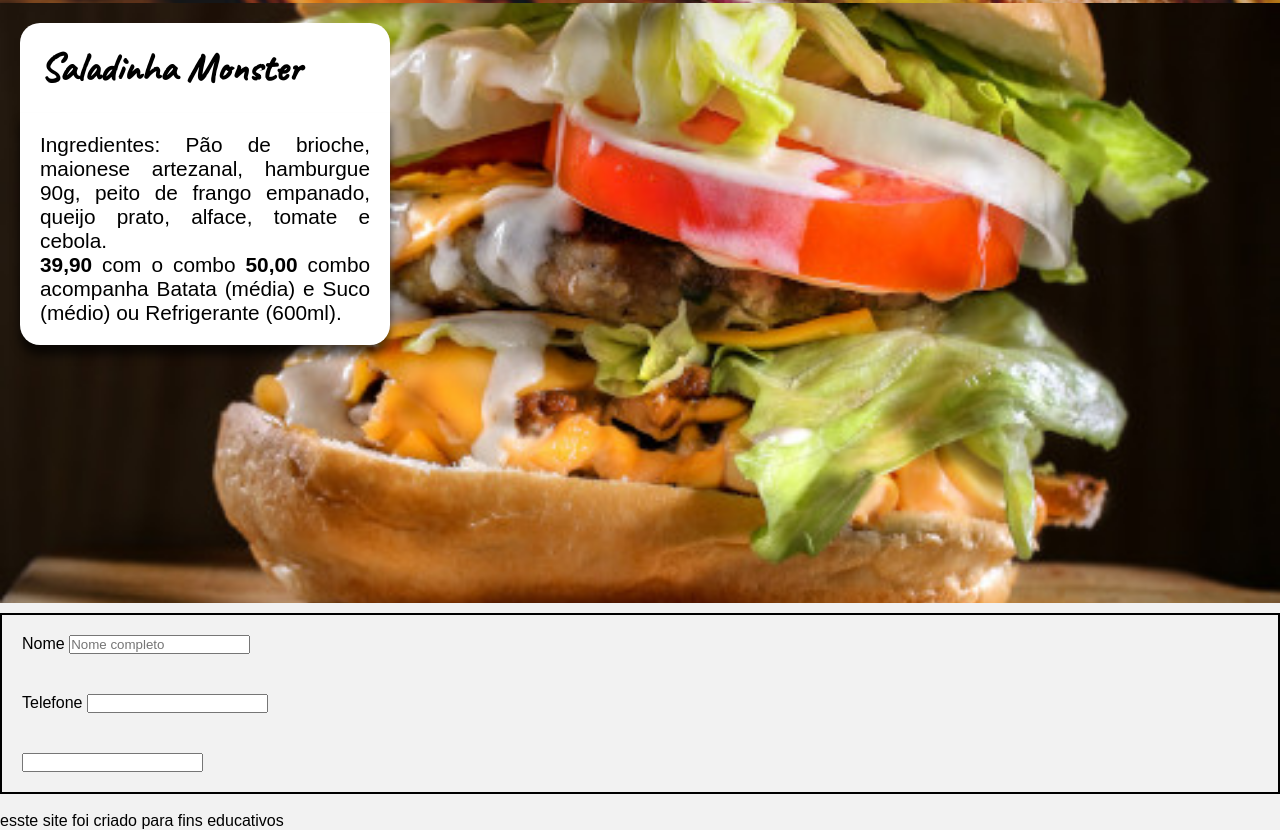
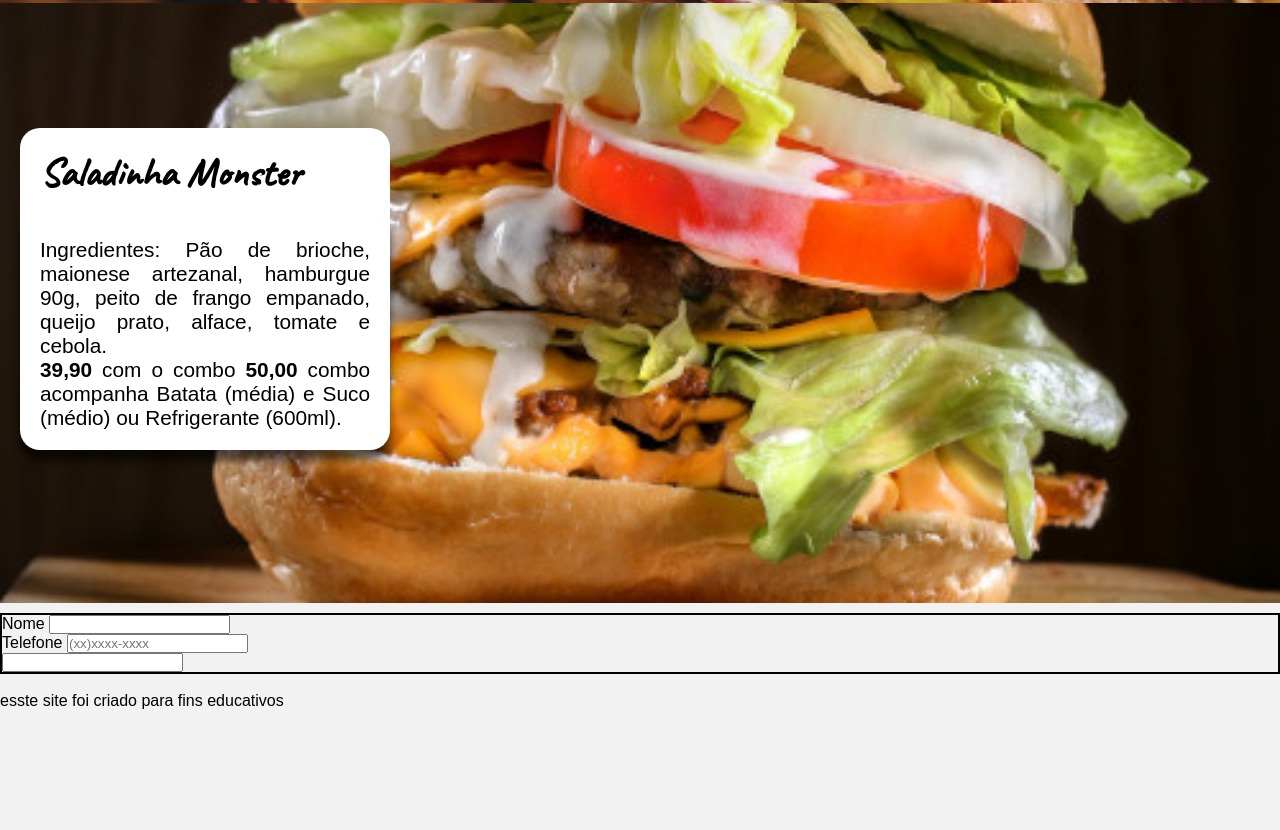
Before and after one commit to gustavogoncalvesdasilva/hora-do-lanche, a plain HTML site: page index.html in a window 1280 px wide. Shown: the part 741-1571 px from the top of the page. After the commit the page ends 1451 px from the top, so only its background shows below. Drawn offline with Linux system fonts and the light colour scheme.

Commit message:
projeto em andamento

```diff
--- a/estilos/estilo-index.css
+++ b/estilos/estilo-index.css
@@ -77,6 +77,7 @@ main {
     background-size: cover;
     background-attachment: fixed;
     margin: 10px 0px 10px 0px;
+    position: relative;
 
 }
 
@@ -98,11 +99,9 @@ background-position:center center ;
 }
 
 main div {
-    padding: 20px;
+    padding-top: 125px;
+    padding-left: 20px;
     width: 370px;
-
-
-
 }
 
 main .info {
@@ -114,6 +113,8 @@ main .info {
     text-align: justify;
     border-radius: 0px 0px 20px 20px;
     box-shadow: 0px 10px 10px rgba(0, 0, 0, 0.646);
+
+
 }
 
 main h1 {
--- a/index.html
+++ b/index.html
@@ -43,19 +43,22 @@
                     </div>
         </section>
         <section id="pedido">
-            <form action="" method="post">
-                <div>
+            <form action="" method="post" autocomplete="on">
+                <p>
                     <label for="icliente">Nome</label>
-                    <input type="text" name="cliente" id="icliente" placeholder="Nome completo">
-                </div>
-                <div>
+                    <input type="text" name="cliente" id="icliente" requerid autocomplete="name">
+                </p>
+
+                <p>
                     <label for="itel">Telefone</label>
-                    <input type="tel" name="tel" id="itel">
-                </div>
-                <div>
+                    <input type="tel" name="tel" id="itel" autocomplete="tel" required pattern="^\(\d{2}\)\d{4,5}\d{4}$" placeholder="(xx)xxxx-xxxx">
+                </p>
+
+                <p>
                     <label for=""></label>
                     <input type="">
-                </div>
+                </p>
+
             </form>
 
         </section>
```
